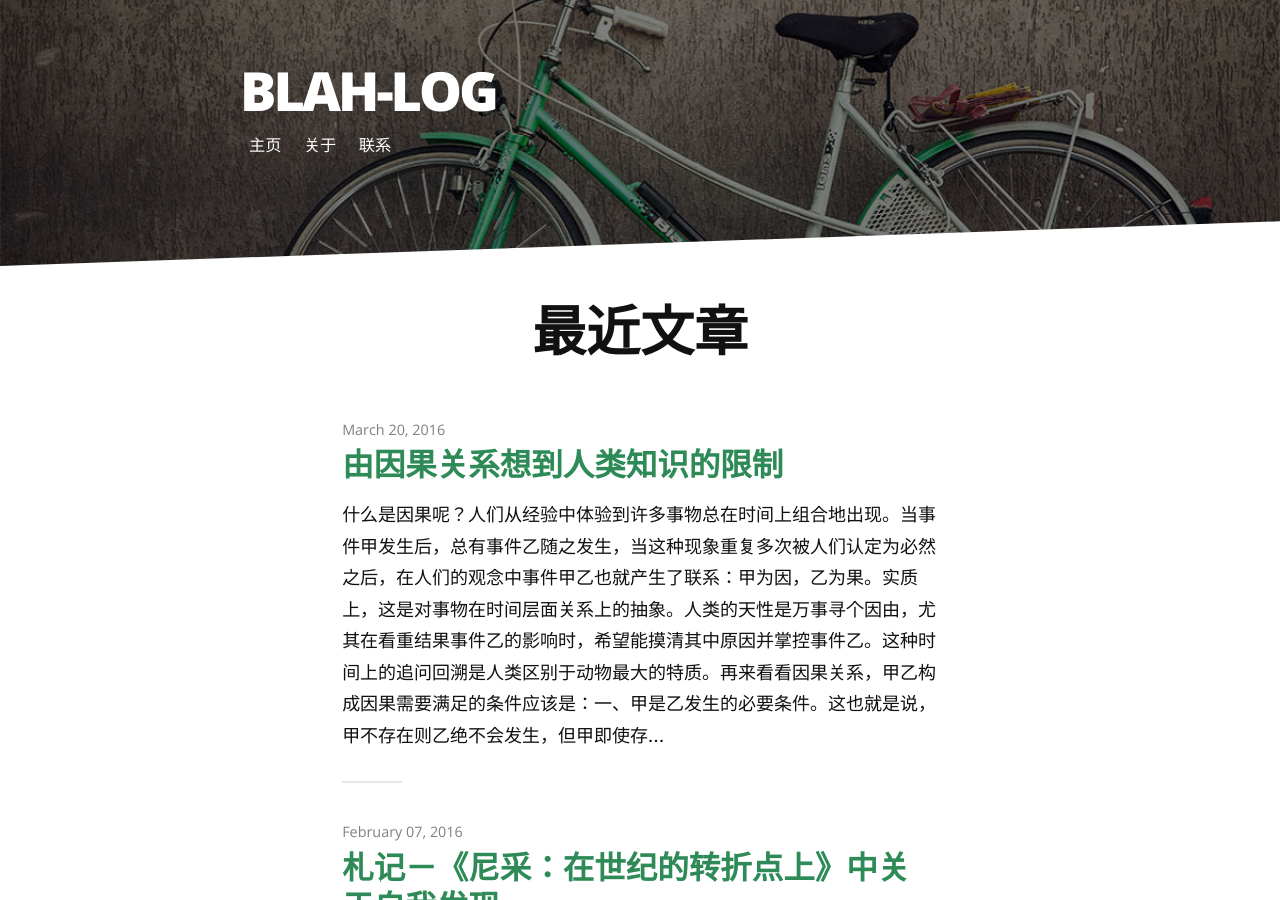
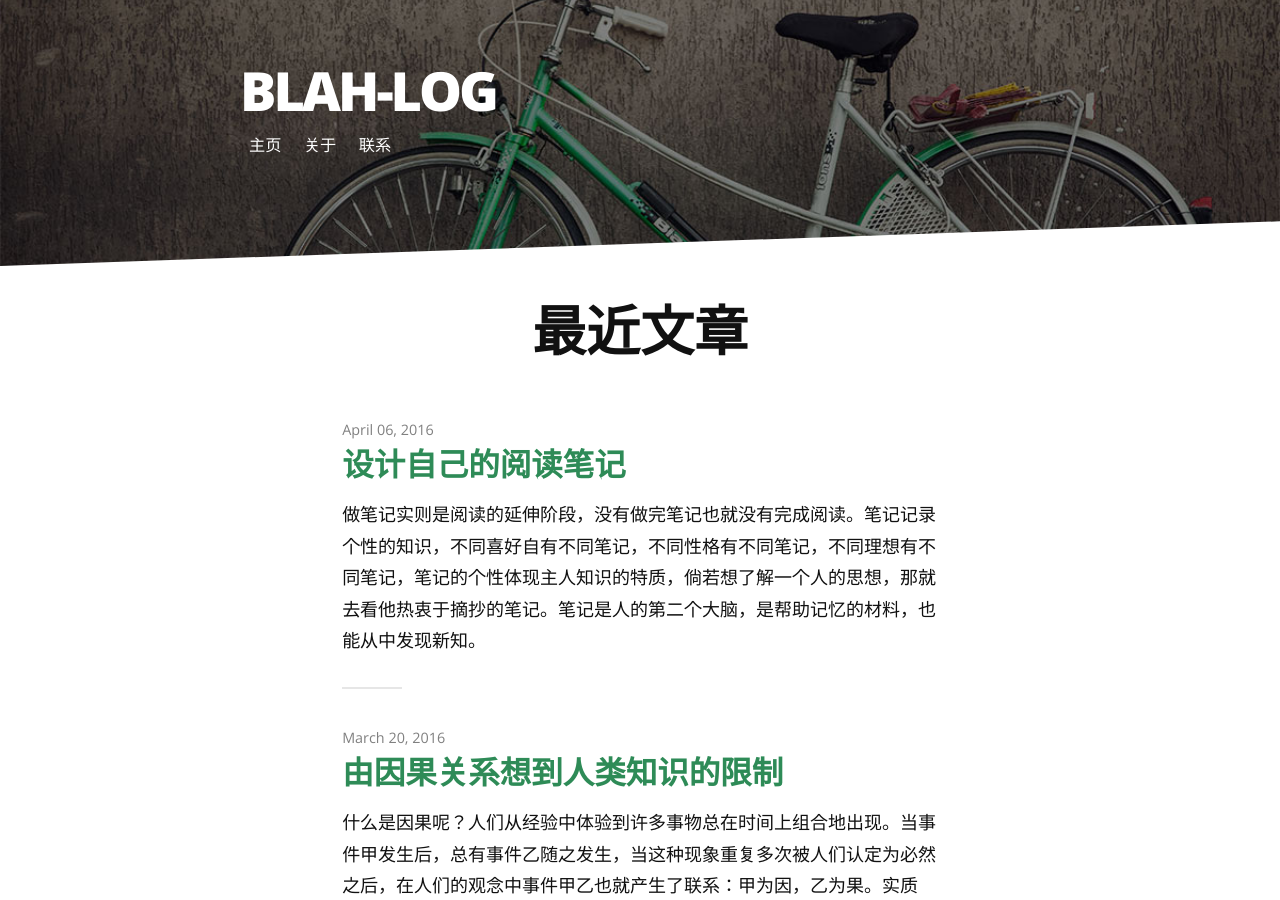
Before and after one commit to Ch4n7/ch4n7.github.io, a Jekyll site: the page built from index.html, in a window 1280 px wide and 900 px high. Built offline with Jekyll 4.4.1, drawn with Linux system fonts in a browser that asks for light colours; nearby versions of some CDN libraries; the list of posts is cut into pages by our own code; some of the changed lines change nothing that is shown; some of the changed text lies outside the part shown.

Commit message:
add post

```diff
--- /dev/null
+++ b/_posts/2016-04-06-design-my-notes.md
@@ -0,0 +1,67 @@
+---
+layout: post
+title: 设计自己的阅读笔记
+description: 做笔记实则是阅读的延伸阶段，没有做完笔记也就没有完成阅读。笔记记录个性的知识，不同喜好自有不同笔记，不同性格有不同笔记，不同理想有不同笔记，笔记的个性体现主人知识的特质，倘若想了解一个人的思想，那就去看他热衷于摘抄的笔记。笔记是人的第二个大脑，是帮助记忆的材料，也能从中发现新知。
+---
+
+* 写在前面的话
+
+人的记忆能力有限，理论上精力也有限度，何况日常生活中，杂乱、琐碎、重复的信息不断冲刷脑袋里记忆的片区，总的来说，我们脑中的知识影射残缺、模糊、错乱，很难吸纳成一个完整体系。
+
+对待知识我们需要平息浮躁，知其然，晓其理，归纳之以体系，倘若对待知识毕恭毕敬，赋予其独特的一份珍视，从容吸纳，饱含思索，一分获取有一分心得，这样自然有真知。可真知实见也需要下苦功夫笨功夫，阅读笔记必不可少，做笔记实则是阅读的延伸阶段，没有做完笔记也就没有完成阅读。笔记记录个性的知识，不同喜好自有不同笔记，不同性格有不同笔记，不同理想有不同笔记，笔记的个性体现主人知识的特质，倘若想了解一个人的思想，那就去看他热衷于摘抄的笔记。笔记是人的第二个大脑，是帮助记忆的材料，也能从中发现新知。
+
+心知笔记重要，但至于如何笔记，也需要范式方法。笔记的方式依赖个人习惯，比如笔者更多情况下使用笔记软件，电子化的信息也更利于同步、携带、归类、搜索和利用，能够存储的信息也可以是多媒体。笔记有网摘、文摘，还有一些读书的圈点标记，甚至是书评，所有具体化的知识都可以是一篇笔记。
+
+* 哪些信息值得记录？
+
+有趣和有料的，前者主要说增添生活情趣，后者更多带有实用主义的标准。
+
+* 要做哪些工作才能发挥笔记的功效？
+
+1. 分类，目的是对于自己的知识体系整体把握；需要一个适合自己的体系模版，最好是能对自己以往的笔记进行分析，总结标签，信息类型，建立一个分类的范式，所有信息都能找到一个安放的去处；无法预见所有，不必立求分类完整，这注定是一个不断修正的过程，一段时间之后，试着在此总结合并标签。
+
+2. 回顾，温故知故知新；需要按照记忆特点，额外建立复习机制，复习很重要，否则分类好的笔记只是被搁置而已；艾宾浩斯记忆曲线告诉我们，复习一天前，三天前，一周前还有一月前的笔记，碎片时间随意利用，复习回顾自己特别感兴趣的笔记。
+
+3. 分享，分享可以是进一步学习的原始动力，可以产生新知和理性以外的奇妙，比如，结识朋友，累积自信，平息浮躁，爱上自己。
+
+* 一篇笔记需要哪些基本信息？
+
+笔记的菁华在其内容，但是巧妙的附加信息会由笔记起始联想到更多信息，从而与其它笔记和知识产生连接，成为体系。
+
+一篇笔记可能需要一两句能够概括内容的梗概，一方面能节约下通读的时间，另一方面也引导我们首先根据自己的记忆和理解来回顾知识，而非一上来就顺着内容再读一遍而已。
+
+类别信息，比如标签、分类目录等，顾名思义地，用于分门别类。类别信息越是完备成体系，那么笔记间也就越能相互照应贯穿一体。
+
+标记重点部分，掌握任何一门知识和学问，要点就是抓住知识点的根本之道，否则也只能一直是门外汉。这里说的根本之道，指的是原理性、框架性的点。当然，重要的东西也可以是任何启发你的段落，或者某个句子。
+
+还有一些助记信息，大多根据学习的习惯和方法设置。比如，首次接触时间，用于表明知识在记忆曲线中的位置；联想事物，阅读和学习中印象深刻的启发，可以是自己的所思所感，也可以是自己的疑问。
+
+* 设计一套自己特色的读书标记格式。
+
+一本书的阅读过程中，圈点标记是和书本的互动，调动了除了视觉之外的感官，有时候甚至注脚越写越长，书页上的空白也不够了。设计一套标记的格式标准，这样我们的标记信息前后统一，也不会出现让人多日之后挠头的窘境了。标记格式不用复杂，大致有四个方面的内容：
+
+  1. 概要和结构；位于每章节首，可以是总结性的概要，也可以是结构图表，主要大致描述章节即可，点拨一下对于这部分内容的回忆。
+
+  2. 摘抄；可以采用中括号加字母符号的形式来圈点，比如，`![摘抄内容]`表示重要段落、章句或关键词，`?[摘抄内容]`表示存疑的观点、值得商榷的内容，或是字母加中括号表示，`A[摘抄内容]`、`B[摘抄内容]`、`C[摘抄内容]`...具体含义自己对应吧。
+
+  3. 思考；画个灯泡或者太阳象征一下就好。不反对在书边角直接写下感想心得，对新书下不了手的话，等阅读完再买本珍藏就好，可是有你标记的版本可上哪也买不着昂。
+
+  4. Action；这个是指需要进一步配合阅读的行动，比如，上网查阅相关历史和人物，或者又想起了另一本书可以读等等。简单点，`TODO#`就好。
+
+* 好的一套笔记要配合好的阅读（学习）习惯
+
+接受知识和一个人对于知识的细腻感是有关系的，没有人能够一目十行，博闻强识也是相对的，往往是一个人的阅读量和知识存量足够了，脑子里相关的知识多了，相对而言接受新观点也就愈快愈牢。读书于古人，沐浴焚香，是相当神圣的事儿。
+
+  1. 阅读前：先完全不要理会书本，理出自己的思考框架，假设自己是作家、学者、HACKER，可能都有哪些疑问需要解决，然后带着问题进入，甚至可以把书按照自己的疑问划分，进行主题阅读。
+
+  2. 阅读中的四个阶段：
+    1. 略读，抓大体，知大概；
+    2. 分主次；
+    3. 重点精读，次要选读；
+    4. 最后通读，穿针引线。
+
+  3. 读书后：回味主要观点、原理和章节，整理笔记（可以电子化），写书评心得，找个地方分享交流。
+
+* 总结的话
+
+读书是个慢功，也是长久的体验，需要耐心和细心。求知欲，看看精彩的世界会是个不错的理由，让我们始终坚持阅读。
--- a/index.html
+++ b/index.html
@@ -1,6 +1,6 @@
 ---
 layout: default
-title: Long Haul
+title: Ch4n7's Blah-Log
 ---
 
 <div class="home" id="home">
```
